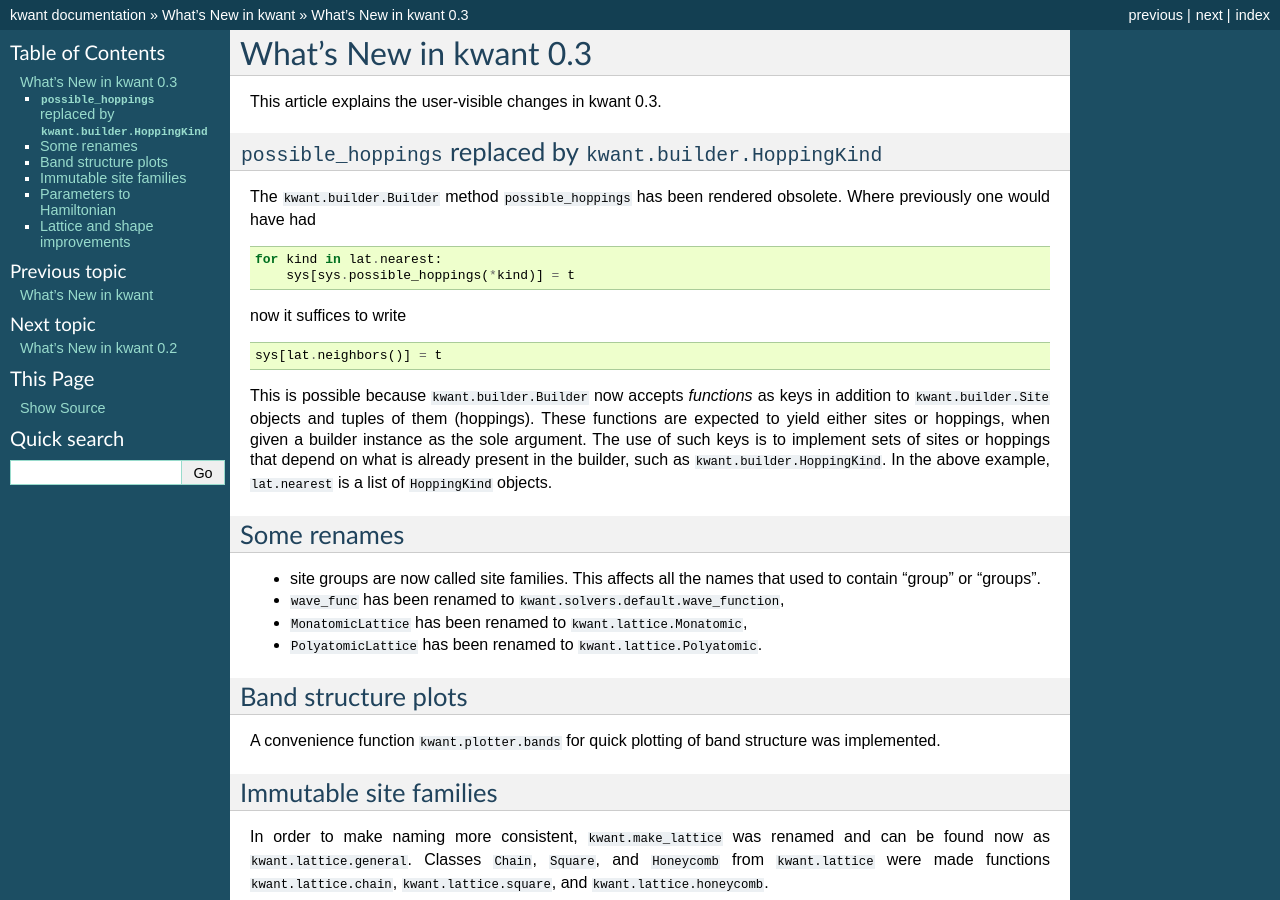
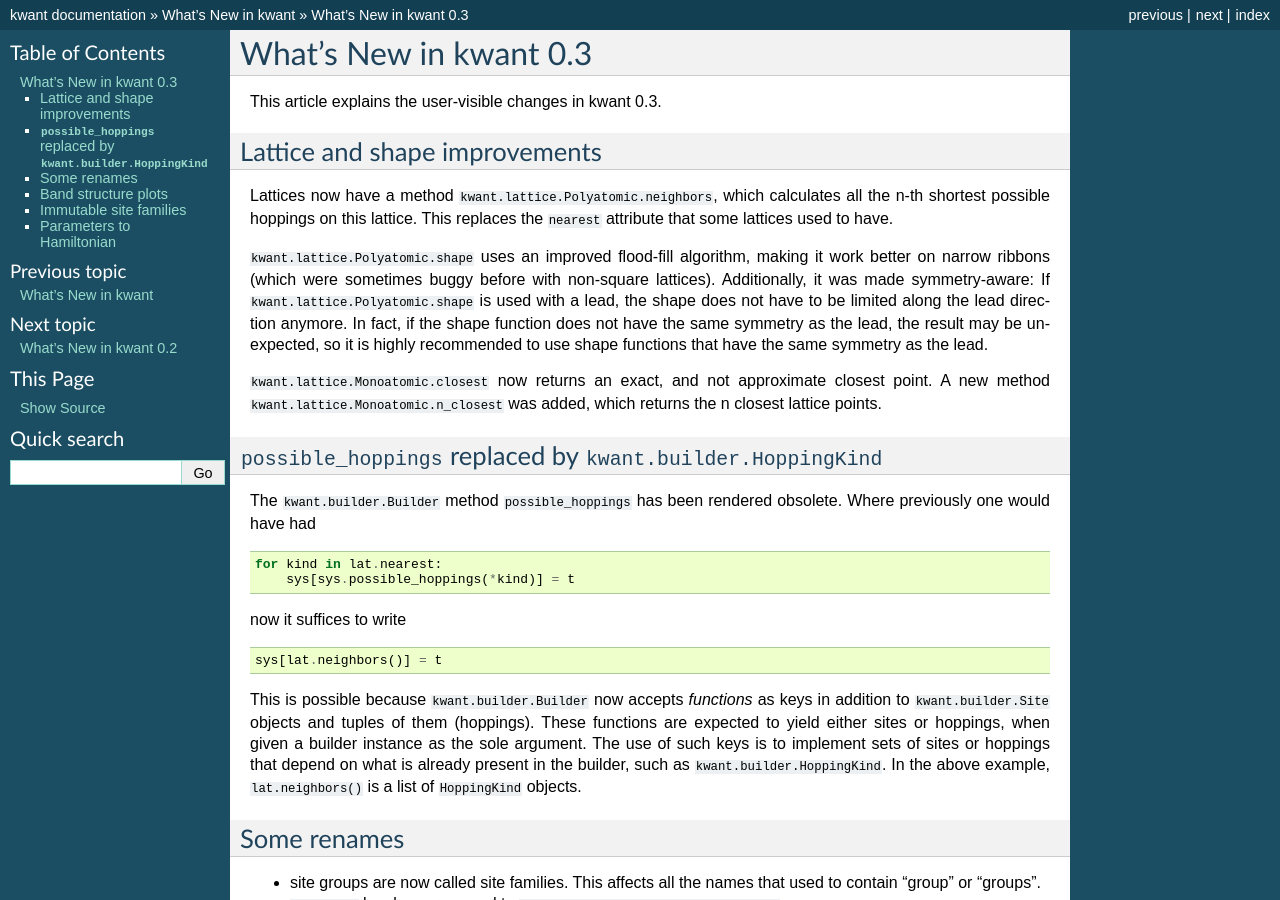
Before and after one commit to kwant-project/kwant, a Sphinx documentation site: the page built from doc/source/whatsnew/0.3.rst, in a window 1280 px wide and 900 px high. Built offline with Sphinx 7.4.7, drawn with Linux system fonts in a browser that asks for light colours; formulas are drawn with MathJax 3; pages that are not in the unit, such as notebooks, are missing from menus; the version number could not be read and is left out; cross-references to code outside the pages are shown as plain code; some of the changed text lies outside the part shown.

Commit message:
clean-up docs after introduction of neighbors()

```diff
--- a/doc/source/whatsnew/0.3.rst
+++ b/doc/source/whatsnew/0.3.rst
@@ -3,6 +3,25 @@ What's New in kwant 0.3
 
 This article explains the user-visible changes in kwant 0.3.
 
+
+Lattice and shape improvements
+------------------------------
+Lattices now have a method `~kwant.lattice.Polyatomic.neighbors`,
+which calculates all the n-th shortest possible hoppings on this lattice.  This
+replaces the ``nearest`` attribute that some lattices used to have.
+
+`~kwant.lattice.Polyatomic.shape` uses an improved flood-fill algorithm, making
+it work better on narrow ribbons (which were sometimes buggy before with
+non-square lattices). Additionally, it was made symmetry-aware: If
+`~kwant.lattice.Polyatomic.shape` is used with a lead, the shape does not have
+to be limited along the lead direction anymore.  In fact, if the shape function
+does not have the same symmetry as the lead, the result may be unexpected, so
+it is highly recommended to use shape functions that have the same symmetry as
+the lead.
+
+`~kwant.lattice.Monoatomic.closest` now returns an exact, and not approximate
+closest point. A new method `~kwant.lattice.Monoatomic.n_closest` was added,
+which returns the n closest lattice points.
 
 ``possible_hoppings`` replaced by `~kwant.builder.HoppingKind`
 --------------------------------------------------------------
@@ -22,7 +41,7 @@ keys in addition to `~kwant.builder.Site` objects and tuples of them
 when given a builder instance as the sole argument. The use of such keys is to
 implement sets of sites or hoppings that depend on what is already present in
 the builder, such as `~kwant.builder.HoppingKind`.  In the above example,
-``lat.nearest`` is a list of ``HoppingKind`` objects.
+``lat.neighbors()`` is a list of ``HoppingKind`` objects.
 
 Some renames
 ------------
```
Also changed, not shown: other parts of doc/source/whatsnew/0.3.rst (+0 -15 lines), doc/source/tutorial/tutorial1.rst (+0 -21 lines).
